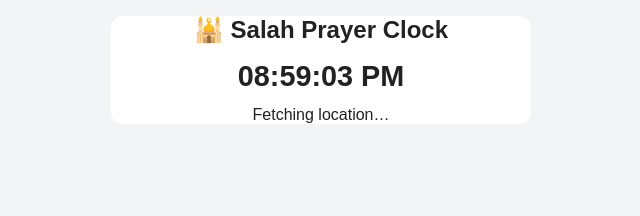
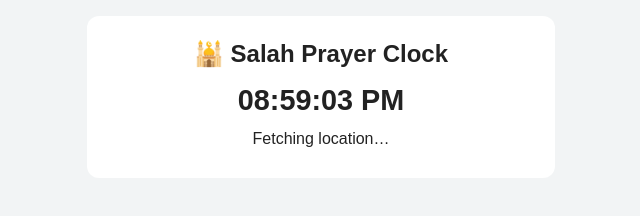
Before and after one commit to mnadeem434/Salah-Clock, a plain HTML site: page index.html in a window 1280 px wide. Shown: the whole page, without its empty margins (319-959 px from the left). Drawn offline with Linux system fonts and the light colour scheme.

Commit message:
Update index.html

```diff
--- a/index.html
+++ b/index.html
@@ -8,7 +8,7 @@
 <style>
   body { font-family: Arial,sans-serif; background:#f2f4f5; color:#222; margin:0;}
   .container { max-width:420px; margin:1rem auto; background:#fff; border-radius:12px;
-    box-shadow:0 0px 0px #0000; padding:0rem; }
+    box-shadow:0 10px 10px #0000; padding:1.5rem; }
   h2 { text-align:center; margin:0 0 1rem 0;}
   .clock { text-align:center; font-size:1.8rem; font-weight:bold; margin-bottom:.8rem;}
   .location, .next-prayer { text-align:center; margin:.4rem 0;}
```
